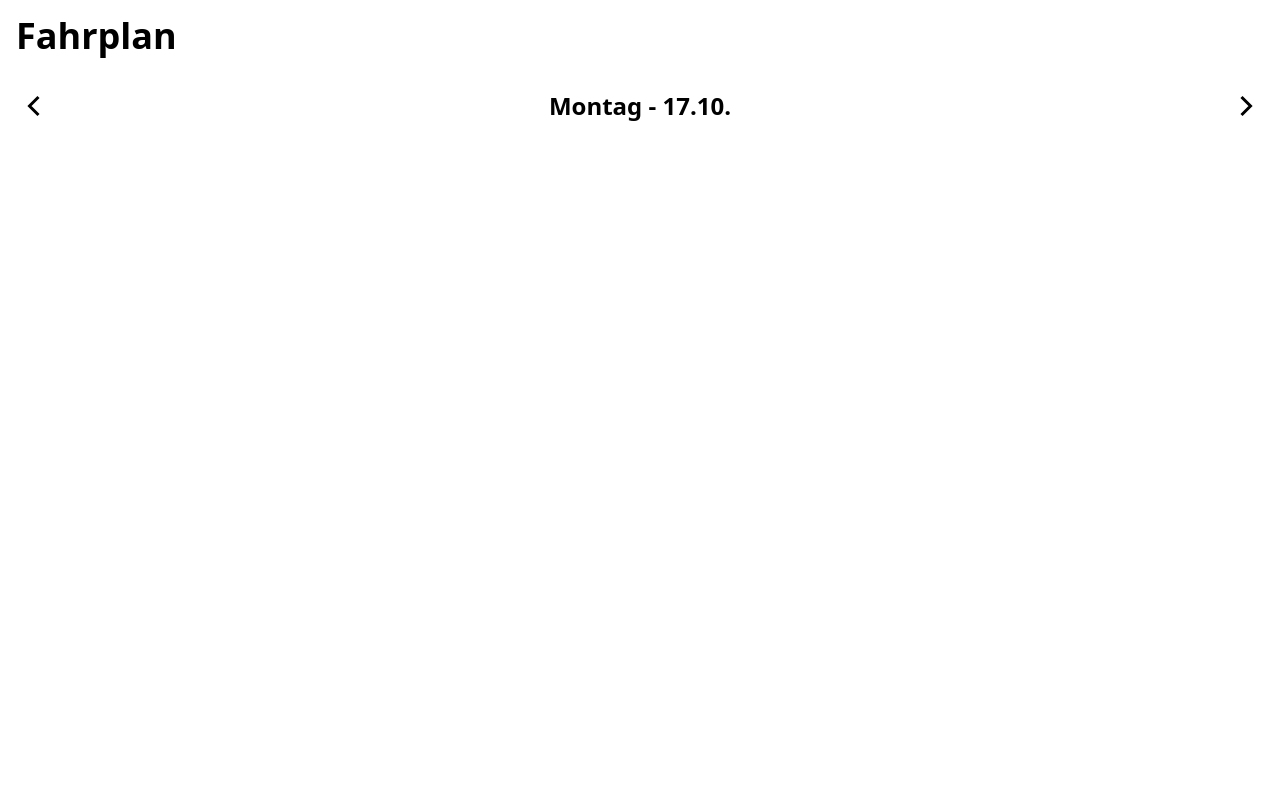
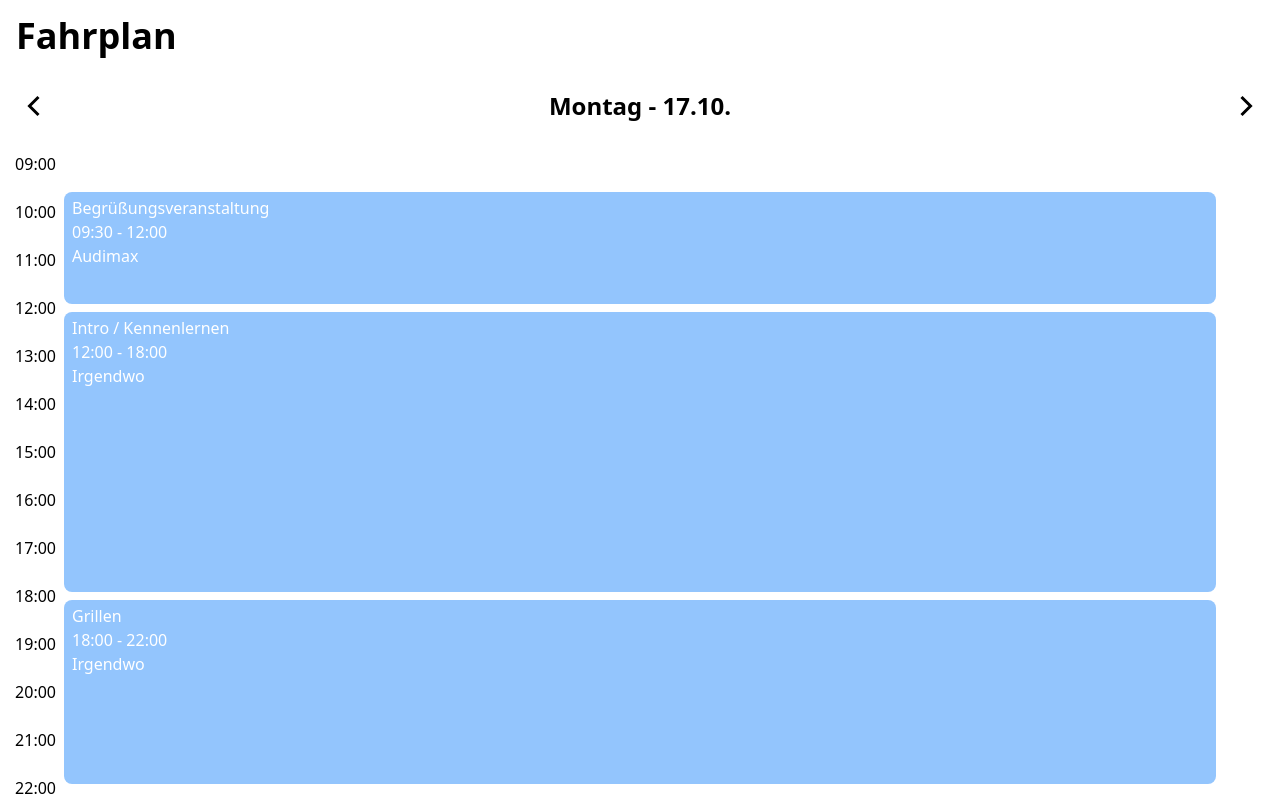
Before and after one commit to JaninaWibker/fahrplan, a Next.js app: page / in a window 1280 px wide. Built offline with nearby package versions, Linux system fonts and the light colour scheme; a web font is replaced by a local one.

Commit message:
add basic calendar component

```diff
--- /dev/null
+++ b/components/Calendar.tsx
@@ -0,0 +1,80 @@
+import React from 'react'
+
+type Event = {
+  id: string,
+  title: string,
+  location: string,
+  start: Date,
+  end: Date,
+  color?: string
+}
+
+type CalendarProps = {
+  events: Event[]
+}
+
+const HEIGHT_PER_HOUR = 48
+const MARGIN_EVENTS = 4
+
+/**
+ * The starting position is calculated by the difference between the starting time and the start of the event
+ */
+const calculateStartingPositionFromDate = (startingTime: Date, date: Date) => {
+  const hoursFromStart = (date.getHours() - startingTime.getHours()) + (date.getMinutes() / 60) + 0.5
+
+  return hoursFromStart * HEIGHT_PER_HOUR
+}
+
+/**
+ * The height of an event is calculated by its length and the height of an hour
+ */
+const calculateHeightFromDate = (start: Date, end: Date) => {
+  const hours = (end.getHours() - start.getHours()) + (end.getMinutes() - start.getMinutes()) / 60
+
+  return hours * HEIGHT_PER_HOUR
+}
+
+/**
+ * this takes the earliest hour and rounds it down (meaning 9:30 becomes 9:00)
+ * as well as the latest hour and rounds it up (meaning 22:30 becomes 23:00)
+ */
+const calculateHoursFromEvents = (events: Event[]): Date[] => {
+  // TODO: this assumes that start and end "are nominal" ie the end comes after the start and is on the same day
+  // TODO: if this is not the case it should just use the whole 24 hours; as a special case an event ending at 0:00 should be handled as 24:00 instead of 0
+  const earliest = Math.floor(Math.min(...events.map(event => event.start.getHours() + (event.start.getMinutes() / 60))))
+  const latest = Math.ceil(Math.max(...events.map(event => event.end.getHours() + (event.end.getMinutes() / 60))))
+
+  return Array.from({ length: latest - earliest + 1 }, (_, i) => new Date(`2022-10-01T${(earliest + i).toString().padStart(2, '0')}:00:00`)) // TODO: current date for this thing?
+}
+
+const formatTime = (date: Date) => date.toLocaleTimeString('de-DE', { hour: 'numeric', minute: 'numeric' })
+
+const Calendar = ({ events }: CalendarProps) => {
+  const hours = calculateHoursFromEvents(events)
+  const startingTime = hours[0]
+
+  return (
+    <div className="w-full flex overflow-y-scroll" style={{ height: 'calc(100vh - 140px' }}>
+      <div className="w-16 h-fit">
+        {hours.map((hour) => (
+          <div key={hour.toISOString()} className="h-12 flex items-center justify-end text-right font-medium">
+            <div className="px-2">{formatTime(hour)}</div>
+          </div>
+        ))}
+      </div>
+      <div className="grow relative">
+        {events.map((event) => (
+          <div className="absolute rounded-lg bg-blue-300 w-full px-2 py-1" key={event.id} style={{ top: calculateStartingPositionFromDate(startingTime, event.start) + MARGIN_EVENTS, height: calculateHeightFromDate(event.start, event.end) - 2 * MARGIN_EVENTS }}>
+            <div className="text-white">{event.title}</div>
+            <div className="text-white">{`${formatTime(event.start)} - ${formatTime(event.end)}`}</div>
+            <div className="text-white">{event.location}</div>
+
+          </div>
+        ))}
+      </div>
+      <div className="w-16 h-fit"></div>
+    </div>
+  )
+}
+
+export default Calendar
--- a/pages/index.tsx
+++ b/pages/index.tsx
@@ -1,7 +1,33 @@
 import type { NextPage } from 'next'
 import Head from 'next/head'
 import { useState } from 'react'
+import Calendar from '../components/Calendar'
 import Header from '../components/Header'
+
+// TODO: getStaticProps and iCAL parsing
+const events = [
+  {
+    id: '1',
+    title: 'Begrüßungsveranstaltung',
+    location: 'Audimax',
+    start: new Date('2022-10-01T09:30:00'),
+    end: new Date('2022-10-01T12:00:00')
+  },
+  {
+    id: '2',
+    title: 'Intro / Kennenlernen',
+    location: 'Irgendwo',
+    start: new Date('2022-10-01T12:00:00'),
+    end: new Date('2022-10-01T18:00:00')
+  },
+  {
+    id: '3',
+    title: 'Grillen',
+    location: 'Irgendwo',
+    start: new Date('2022-10-01T18:00:00'),
+    end: new Date('2022-10-01T22:00:00')
+  }
+]
 
 const Home: NextPage = () => {
   // TODO: enforced start and end date
@@ -28,6 +54,7 @@ const Home: NextPage = () => {
         </Head>
 
         <Header date={date} onPrev={prev} onNext={next} canPrev={true} canNext={true} />
+        <Calendar events={events} />
       </div>
   )
 }
```
